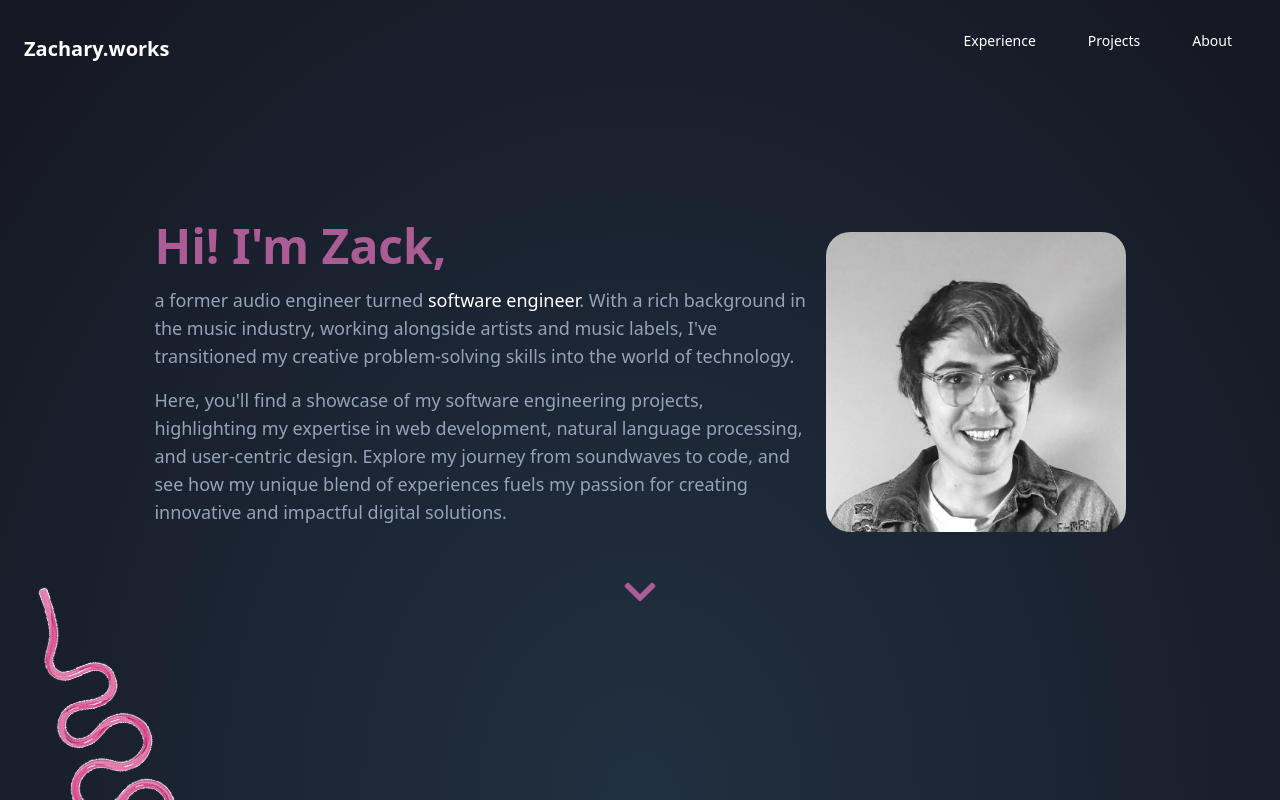
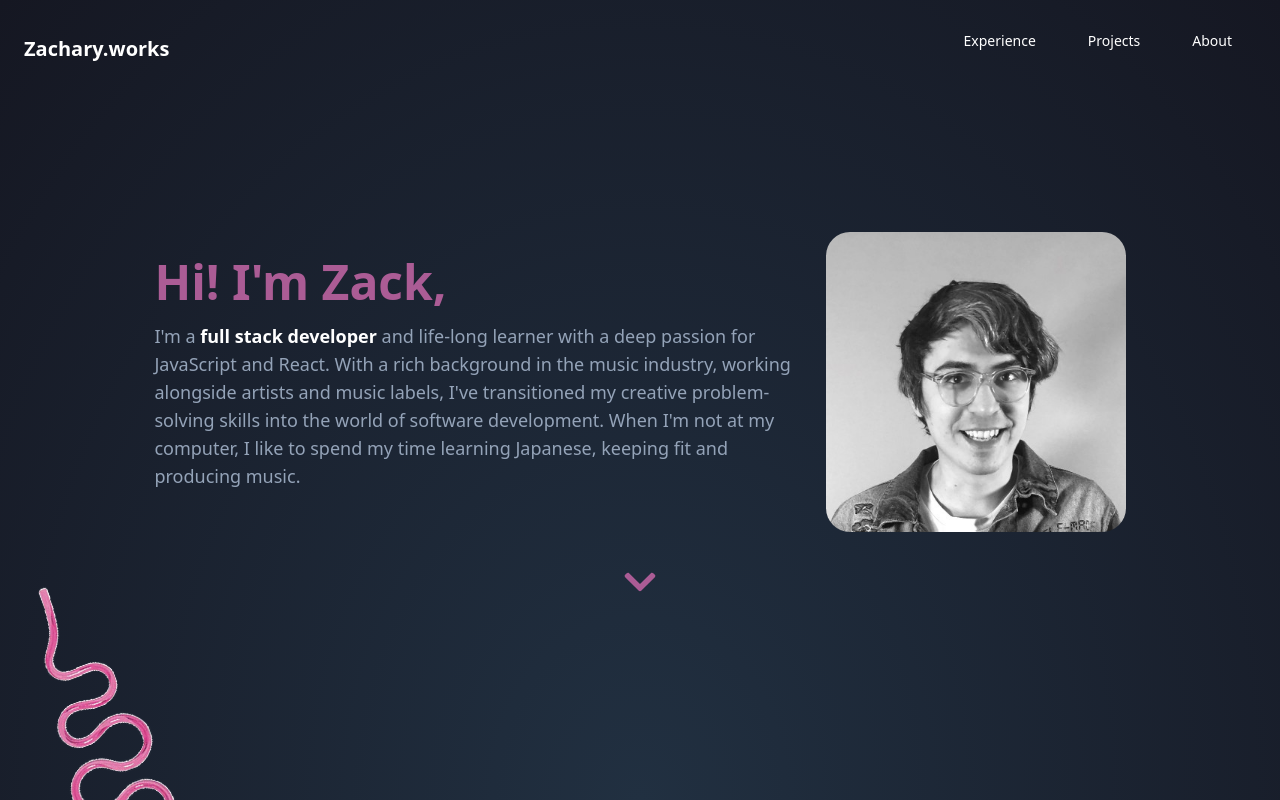
Before and after one commit to zackhanni/zachary.works, a Next.js app: page / in a window 1280 px wide. Shown: the top 800 px of the page. Built offline with nearby package versions, Linux system fonts and the light colour scheme.

Commit message:
changed hero wording

```diff
--- a/app/components/Hero.tsx
+++ b/app/components/Hero.tsx
@@ -22,20 +22,16 @@ export default function Hero() {
                 <p className="text-5xl font-bold text-[#AB5C95]">
                   Hi! I&apos;m Zack,
                 </p>
+
                 <p className="text-lg">
-                  a former audio engineer turned{" "}
-                  <span className="text-white">software engineer</span>. With a
-                  rich background in the music industry, working alongside
-                  artists and music labels, I&apos;ve transitioned my creative
-                  problem-solving skills into the world of technology.
-                </p>
-                <p className="text-lg">
-                  Here, you&apos;ll find a showcase of my software engineering
-                  projects, highlighting my expertise in web development,
-                  natural language processing, and user-centric design. Explore
-                  my journey from soundwaves to code, and see how my unique
-                  blend of experiences fuels my passion for creating innovative
-                  and impactful digital solutions.
+                  I&apos;m a{" "}
+                  <strong className="text-white">full stack developer</strong>{" "}
+                  and life-long learner with a deep passion for JavaScript and
+                  React. With a rich background in the music industry, working
+                  alongside artists and music labels, I&apos;ve transitioned my
+                  creative problem-solving skills into the world of software
+                  development. When I&apos;m not at my computer, I like to spend
+                  my time learning Japanese, keeping fit and producing music.
                 </p>
                 {/* <p className="text-lg">
               I&apos;m an audio engineer, turned{" "}
```
